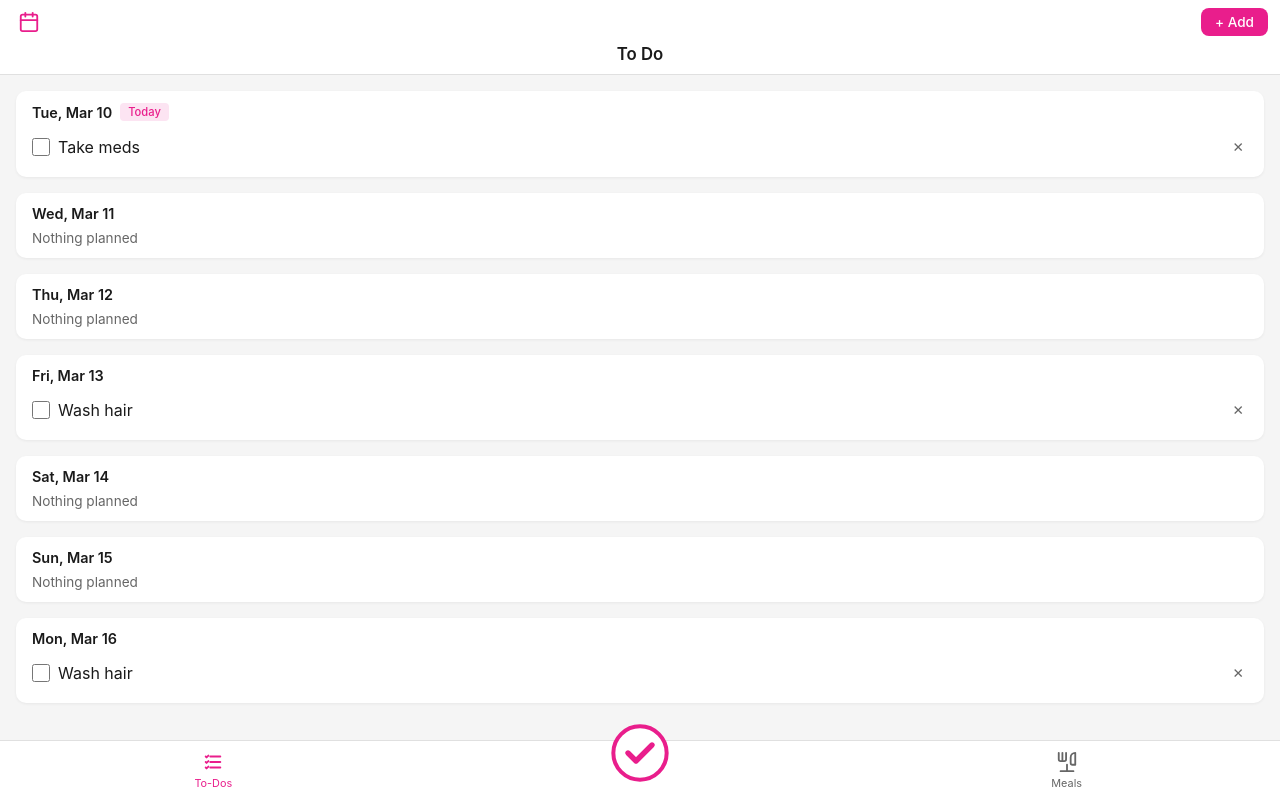
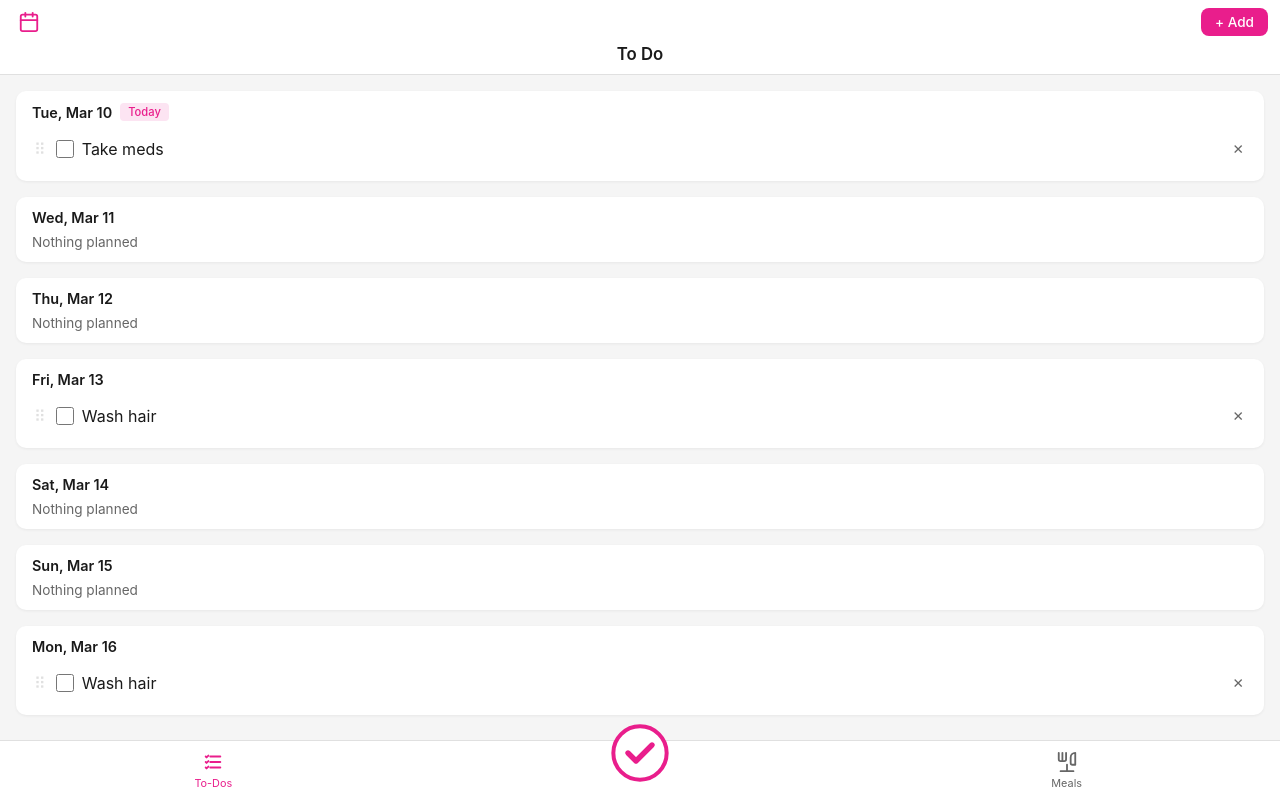
Before and after one commit to emilyjonesr/PersonalPlanner, a React (Vite) app: page /PersonalPlanner/todos in a window 1280 px wide. Built offline with nearby package versions, Linux system fonts and the light colour scheme.

Commit message:
feat: support dragging items to reorder or change their day

```diff
--- a/package.json
+++ b/package.json
@@ -9,6 +9,9 @@
     "preview": "vite preview"
   },
   "dependencies": {
+    "@dnd-kit/core": "^6.3.1",
+    "@dnd-kit/sortable": "^10.0.0",
+    "@dnd-kit/utilities": "^3.2.2",
     "react": "^19.2.4",
     "react-dom": "^19.2.4",
     "react-router-dom": "^7.13.1"
--- a/src/components/todos/TodoWeekView.jsx
+++ b/src/components/todos/TodoWeekView.jsx
@@ -1,19 +1,70 @@
-import { useMemo } from 'react';
+import { useMemo, useCallback, useState } from 'react';
+import {
+  DndContext,
+  DragOverlay,
+  closestCorners,
+  PointerSensor,
+  TouchSensor,
+  useSensor,
+  useSensors,
+  useDroppable,
+} from '@dnd-kit/core';
+import {
+  SortableContext,
+  useSortable,
+  arrayMove,
+  verticalListSortingStrategy,
+} from '@dnd-kit/sortable';
+import { CSS } from '@dnd-kit/utilities';
 import { today, addDays, toDateStr, formatShortDate } from '../../utils/dates';
 import styles from './TodoWeekView.module.css';
 
+function DroppableDayCard({ dateStr, highlight, children }) {
+  const { setNodeRef } = useDroppable({ id: `day:${dateStr}`, data: { type: 'day', dateStr } });
+  return (
+    <div ref={setNodeRef} className={`${styles.dayGroup}${highlight ? ` ${styles.dayGroupOver}` : ''}`}>
+      {children}
+    </div>
+  );
+}
+
+function SortableItem({ item, dateStr, isDone, onToggle, onRemove }) {
+  const { attributes, listeners, setNodeRef, transform, transition, isDragging } = useSortable({
+    id: item.key,
+    data: { kind: item.kind, dateStr, todoId: item.todo.id, text: item.todo.text },
+  });
+  return (
+    <div
+      ref={setNodeRef}
+      style={{ transform: CSS.Transform.toString(transform), transition, opacity: isDragging ? 0 : 1 }}
+      className={styles.todo}
+    >
+      <span className={styles.dragHandle} {...attributes} {...listeners}>⠿</span>
+      <label className={styles.todoLabel}>
+        <input type="checkbox" checked={isDone} onChange={onToggle} />
+        <span className={isDone ? styles.done : ''}>{item.todo.text}</span>
+      </label>
+      <button className={styles.removeBtn} onClick={onRemove}>✕</button>
+    </div>
+  );
+}
+
 export default function TodoWeekView({
   calendarEvents,
-  todos,
   recurringDone,
-  getRecurringForDate,
+  getDayItems,
+  setDayOrder,
   toggleTodo,
   removeTodo,
   removeEvent,
   toggleRecurring,
   removeRecurring,
+  moveTodo,
+  moveRecurringDay,
 }) {
   const todayStr = today();
+  const [active, setActive] = useState(null); // { id, kind, dateStr, text }
+  const [overDate, setOverDate] = useState(null);
 
   const days = useMemo(() => {
     const start = new Date();
@@ -21,22 +72,87 @@ export default function TodoWeekView({
     return Array.from({ length: 7 }, (_, i) => toDateStr(addDays(start, i)));
   }, []);
 
+  const sensors = useSensors(
+    useSensor(PointerSensor, { activationConstraint: { distance: 8 } }),
+    useSensor(TouchSensor, { activationConstraint: { delay: 200, tolerance: 8 } }),
+  );
+
+  const handleDragStart = useCallback(({ active: a }) => {
+    setActive({ id: a.id, ...a.data.current });
+  }, []);
+
+  const handleDragOver = useCallback(({ over }) => {
+    setOverDate(over?.data.current?.dateStr ?? null);
+  }, []);
+
+  const handleDragEnd = useCallback(
+    ({ active: a, over }) => {
+      setActive(null);
+      setOverDate(null);
+      if (!over) return;
+      const fromDate = a.data.current?.dateStr;
+      const kind = a.data.current?.kind;
+      if (!fromDate) return;
+
+      const overIsDay = over.data.current?.type === 'day';
+      const toDate = over.data.current?.dateStr;
+      if (!toDate) return;
+
+      if (fromDate === toDate) {
+        if (overIsDay || a.id === over.id) return;
+        const keys = getDayItems(fromDate).map((i) => i.key);
+        const from = keys.indexOf(a.id);
+        const to = keys.indexOf(over.id);
+        if (from === -1 || to === -1) return;
+        setDayOrder(fromDate, arrayMove(keys, from, to));
+      } else {
+        // Capture current orders BEFORE the move (state updates are async).
+        const srcKeys = getDayItems(fromDate)
+          .map((i) => i.key)
+          .filter((k) => k !== a.id);
+        const targetKeys = getDayItems(toDate).map((i) => i.key);
+        const idx = overIsDay ? targetKeys.length : targetKeys.indexOf(over.id);
+        const newTarget = [...targetKeys];
+        // Recurring keys embed the date, so the key in the target day differs from a.id.
+        const insertKey =
+          kind === 'recurring' ? `r:${toDate}:${a.data.current.todoId}` : a.id;
+        newTarget.splice(idx < 0 ? targetKeys.length : idx, 0, insertKey);
+
+        if (kind === 'recurring') {
+          moveRecurringDay(a.data.current.todoId, fromDate, toDate);
+        } else {
+          moveTodo(fromDate, toDate, a.id);
+        }
+        setDayOrder(fromDate, srcKeys);
+        setDayOrder(toDate, newTarget);
+      }
+    },
+    [getDayItems, setDayOrder, moveTodo, moveRecurringDay],
+  );
+
   return (
+    <DndContext
+      sensors={sensors}
+      collisionDetection={closestCorners}
+      onDragStart={handleDragStart}
+      onDragOver={handleDragOver}
+      onDragEnd={handleDragEnd}
+      onDragCancel={() => { setActive(null); setOverDate(null); }}
+    >
       <div className={styles.container}>
         {days.map((dateStr) => {
           const events = calendarEvents[dateStr] || [];
-        const dayTodos = todos[dateStr] || [];
-        const recurring = getRecurringForDate(dateStr);
+          const items = getDayItems(dateStr);
           const donIds = recurringDone[dateStr] || [];
-        const empty = events.length === 0 && dayTodos.length === 0 && recurring.length === 0;
+          const empty = events.length === 0 && items.length === 0;
+          // Highlight the destination box on any cross-day move.
+          const highlight = overDate === dateStr && active && active.dateStr !== dateStr;
 
           return (
-          <div key={dateStr} className={styles.dayGroup}>
+            <DroppableDayCard key={dateStr} dateStr={dateStr} highlight={highlight}>
               <h3 className={styles.dayHeader}>
                 {formatShortDate(dateStr)}
-              {dateStr === todayStr && (
-                <span className={styles.todayBadge}>Today</span>
-              )}
+                {dateStr === todayStr && <span className={styles.todayBadge}>Today</span>}
               </h3>
               {empty && <p className={styles.empty}>Nothing planned</p>}
               {events.map((e) => (
@@ -46,35 +162,42 @@ export default function TodoWeekView({
                   <button className={styles.removeBtn} onClick={() => removeEvent(dateStr, e.id)}>✕</button>
                 </div>
               ))}
-            {recurring.map((t) => (
-              <div key={t.id} className={styles.todo}>
-                <label className={styles.todoLabel}>
-                  <input
-                    type="checkbox"
-                    checked={donIds.includes(t.id)}
-                    onChange={() => toggleRecurring(dateStr, t.id)}
+              <SortableContext items={items.map((i) => i.key)} strategy={verticalListSortingStrategy}>
+                {items.map((item) => {
+                  const isRecurring = item.kind === 'recurring';
+                  const isDone = isRecurring ? donIds.includes(item.todo.id) : item.todo.done;
+                  return (
+                    <SortableItem
+                      key={item.key}
+                      item={item}
+                      dateStr={dateStr}
+                      isDone={isDone}
+                      onToggle={() =>
+                        isRecurring
+                          ? toggleRecurring(dateStr, item.todo.id)
+                          : toggleTodo(dateStr, item.todo.id)
+                      }
+                      onRemove={() =>
+                        isRecurring
+                          ? removeRecurring(item.todo.id)
+                          : removeTodo(dateStr, item.todo.id)
+                      }
                     />
-                  <span className={donIds.includes(t.id) ? styles.done : ''}>{t.text}</span>
-                </label>
-                <button className={styles.removeBtn} onClick={() => removeRecurring(t.id)}>✕</button>
-              </div>
-            ))}
-            {dayTodos.map((t) => (
-              <div key={t.id} className={styles.todo}>
-                <label className={styles.todoLabel}>
-                  <input
-                    type="checkbox"
-                    checked={t.done}
-                    onChange={() => toggleTodo(dateStr, t.id)}
-                  />
-                  <span className={t.done ? styles.done : ''}>{t.text}</span>
-                </label>
-                <button className={styles.removeBtn} onClick={() => removeTodo(dateStr, t.id)}>✕</button>
-              </div>
-            ))}
-          </div>
+                  );
+                })}
+              </SortableContext>
+            </DroppableDayCard>
           );
         })}
       </div>
+      <DragOverlay>
+        {active ? (
+          <div className={`${styles.todo} ${styles.dragOverlay}`}>
+            <span className={styles.dragHandle}>⠿</span>
+            <span className={styles.todoLabel}>{active.text}</span>
+          </div>
+        ) : null}
+      </DragOverlay>
+    </DndContext>
   );
 }
--- a/src/components/todos/TodoWeekView.module.css
+++ b/src/components/todos/TodoWeekView.module.css
@@ -19,6 +19,11 @@
   display: flex;
   align-items: center;
   gap: 8px;
+}
+
+.dayGroupOver {
+  outline: 2px solid var(--color-primary);
+  outline-offset: -2px;
 }
 
 .todayBadge {
@@ -80,3 +85,25 @@
   padding: 4px;
   flex-shrink: 0;
 }
+
+.dragHandle {
+  color: var(--color-border);
+  font-size: 1rem;
+  cursor: grab;
+  padding: 4px 2px;
+  flex-shrink: 0;
+  touch-action: none;
+  user-select: none;
+}
+
+.dragHandle:active {
+  cursor: grabbing;
+}
+
+.dragOverlay {
+  background: var(--color-surface);
+  border-radius: 8px;
+  padding: 8px 12px;
+  box-shadow: 0 4px 16px rgba(0, 0, 0, 0.18);
+  cursor: grabbing;
+}
--- a/src/hooks/useTodos.js
+++ b/src/hooks/useTodos.js
@@ -13,6 +13,7 @@ export default function useTodos() {
   const [todos, setTodos] = useLocalStorage('todos', {});
   const [recurringTodos, setRecurringTodos] = useLocalStorage('recurringTodos', DEFAULT_RECURRING);
   const [recurringDone, setRecurringDone] = useLocalStorage('recurringDone', {});
+  const [todoOrder, setTodoOrder] = useLocalStorage('todoOrder', {});
 
   const getRecurringForDate = useCallback(
     (dateStr) => {
@@ -20,6 +21,42 @@ export default function useTodos() {
       return recurringTodos.filter((t) => t.days.includes(day));
     },
     [recurringTodos],
+  );
+
+  // Unified, ordered list of a day's items (recurring + regular). Events are separate.
+  // key = todo.id for regular, "r:<id>" for recurring. New items append after the saved order.
+  const getDayItems = useCallback(
+    (dateStr) => {
+      const recurring = getRecurringForDate(dateStr).map((t) => ({
+        key: `r:${dateStr}:${t.id}`,
+        kind: 'recurring',
+        todo: t,
+      }));
+      const regular = (todos[dateStr] || []).map((t) => ({
+        key: t.id,
+        kind: 'todo',
+        todo: t,
+      }));
+      const all = [...recurring, ...regular];
+      const order = todoOrder[dateStr];
+      if (!order) return all;
+      const byKey = new Map(all.map((i) => [i.key, i]));
+      const ordered = [];
+      order.forEach((k) => {
+        if (byKey.has(k)) {
+          ordered.push(byKey.get(k));
+          byKey.delete(k);
+        }
+      });
+      byKey.forEach((i) => ordered.push(i));
+      return ordered;
+    },
+    [todos, getRecurringForDate, todoOrder],
+  );
+
+  const setDayOrder = useCallback(
+    (dateStr, keys) => setTodoOrder((prev) => ({ ...prev, [dateStr]: keys })),
+    [setTodoOrder],
   );
 
   const toggleRecurring = useCallback(
@@ -49,6 +86,24 @@ export default function useTodos() {
 
   const removeRecurring = useCallback(
     (id) => setRecurringTodos((prev) => prev.filter((t) => t.id !== id)),
+    [setRecurringTodos],
+  );
+
+  // Moves a recurring item's occurrence from one weekday to another by editing its days.
+  const moveRecurringDay = useCallback(
+    (id, fromDate, toDate) => {
+      const fromDow = parseDate(fromDate).getDay();
+      const toDow = parseDate(toDate).getDay();
+      if (fromDow === toDow) return;
+      setRecurringTodos((prev) =>
+        prev.map((t) => {
+          if (t.id !== id) return t;
+          const days = t.days.filter((d) => d !== fromDow);
+          if (!days.includes(toDow)) days.push(toDow);
+          return { ...t, days };
+        }),
+      );
+    },
     [setRecurringTodos],
   );
 
@@ -104,18 +159,37 @@ export default function useTodos() {
     [setTodos],
   );
 
+  const moveTodo = useCallback(
+    (fromDate, toDate, id) => {
+      setTodos((prev) => {
+        const item = (prev[fromDate] || []).find((t) => t.id === id);
+        if (!item) return prev;
+        return {
+          ...prev,
+          [fromDate]: (prev[fromDate] || []).filter((t) => t.id !== id),
+          [toDate]: [...(prev[toDate] || []), item],
+        };
+      });
+    },
+    [setTodos],
+  );
+
   return {
     calendarEvents,
     todos,
     recurringDone,
     getRecurringForDate,
+    getDayItems,
+    setDayOrder,
     toggleRecurring,
     addRecurring,
     removeRecurring,
+    moveRecurringDay,
     addEvent,
     removeEvent,
     addTodo,
     toggleTodo,
     removeTodo,
+    moveTodo,
   };
 }
--- a/src/utils/cleanup.js
+++ b/src/utils/cleanup.js
@@ -4,6 +4,7 @@ const RETENTION_DAYS = 30;
 
 export function cleanupOldData() {
   cleanupByDateKeys('todos', RETENTION_DAYS);
+  cleanupByDateKeys('todoOrder', RETENTION_DAYS);
   cleanupByDateKeys('recurringDone', RETENTION_DAYS);
   cleanupByDateKeys('mealPlans', RETENTION_DAYS);
   cleanupByDateKeys('groceryOverrides', RETENTION_DAYS);
```
Also changed, not shown: 1 other file (tests, documents, lock files or other folders). Lines whose indentation alone changed are shown as unchanged.
